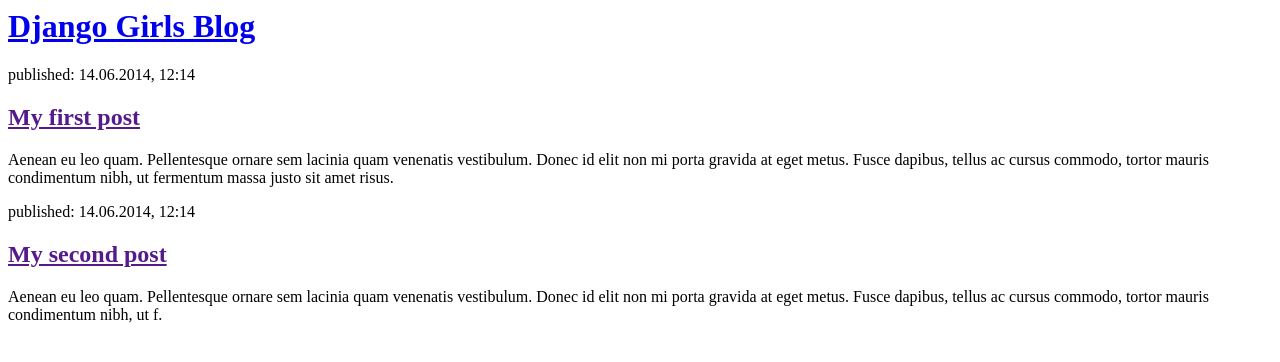
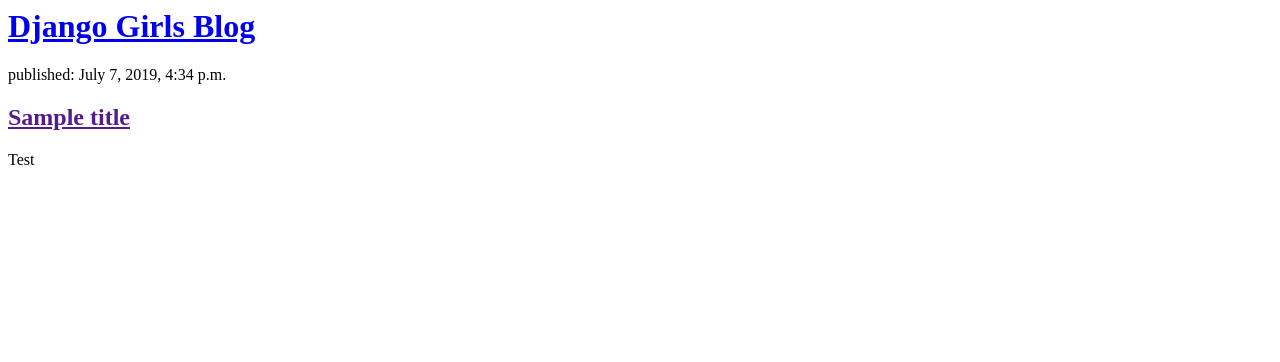
Before and after one commit to SaraMarsella/my-first-blog, a Django app: page / in a window 1280 px wide. Shown: the top 362 px of the page. Run offline with Django 3.2, Linux system fonts and the light colour scheme; data comes from the database, SQL or seed files in the repository; both versions use the stored data as it was after the commit.

Commit message:
Modified templates to display posts from database.

```diff
--- a/blog/templates/blog/post_list.html
+++ b/blog/templates/blog/post_list.html
@@ -3,20 +3,17 @@
         <title>Django Girls blog</title>
     </head>
     <body>
-        <div>
-            <h1><a href="/">Django Girls Blog</a></h1>
-        </div>
+<div>
+    <h1><a href="/">Django Girls Blog</a></h1>
+</div>
 
-        <div>
-            <p>published: 14.06.2014, 12:14</p>
-            <h2><a href="">My first post</a></h2>
-            <p>Aenean eu leo quam. Pellentesque ornare sem lacinia quam venenatis vestibulum. Donec id elit non mi porta gravida at eget metus. Fusce dapibus, tellus ac cursus commodo, tortor mauris condimentum nibh, ut fermentum massa justo sit amet risus.</p>
-        </div>
+{% for post in posts %}
+    <div>
+        <p>published: {{ post.published_date }}</p>
+        <h2><a href="">{{ post.title }}</a></h2>
+        <p>{{ post.text|linebreaksbr }}</p>
+    </div>
+{% endfor %}
+    </body>
 
-        <div>
-            <p>published: 14.06.2014, 12:14</p>
-            <h2><a href="">My second post</a></h2>
-            <p>Aenean eu leo quam. Pellentesque ornare sem lacinia quam venenatis vestibulum. Donec id elit non mi porta gravida at eget metus. Fusce dapibus, tellus ac cursus commodo, tortor mauris condimentum nibh, ut f.</p>
-        </div>
-    </body>
 </html>
--- a/blog/views.py
+++ b/blog/views.py
@@ -2,3 +2,11 @@ from django.shortcuts import render
 
 def post_list(request):
     return render(request, 'blog/post_list.html', {})
+
+from django.shortcuts import render
+from django.utils import timezone
+from .models import Post
+
+def post_list(request):
+    posts = Post.objects.filter(published_date__lte=timezone.now()).order_by('published_date')
+    return render(request, 'blog/post_list.html', {'posts': posts})
```
Also changed, not shown: db.sqlite3.
